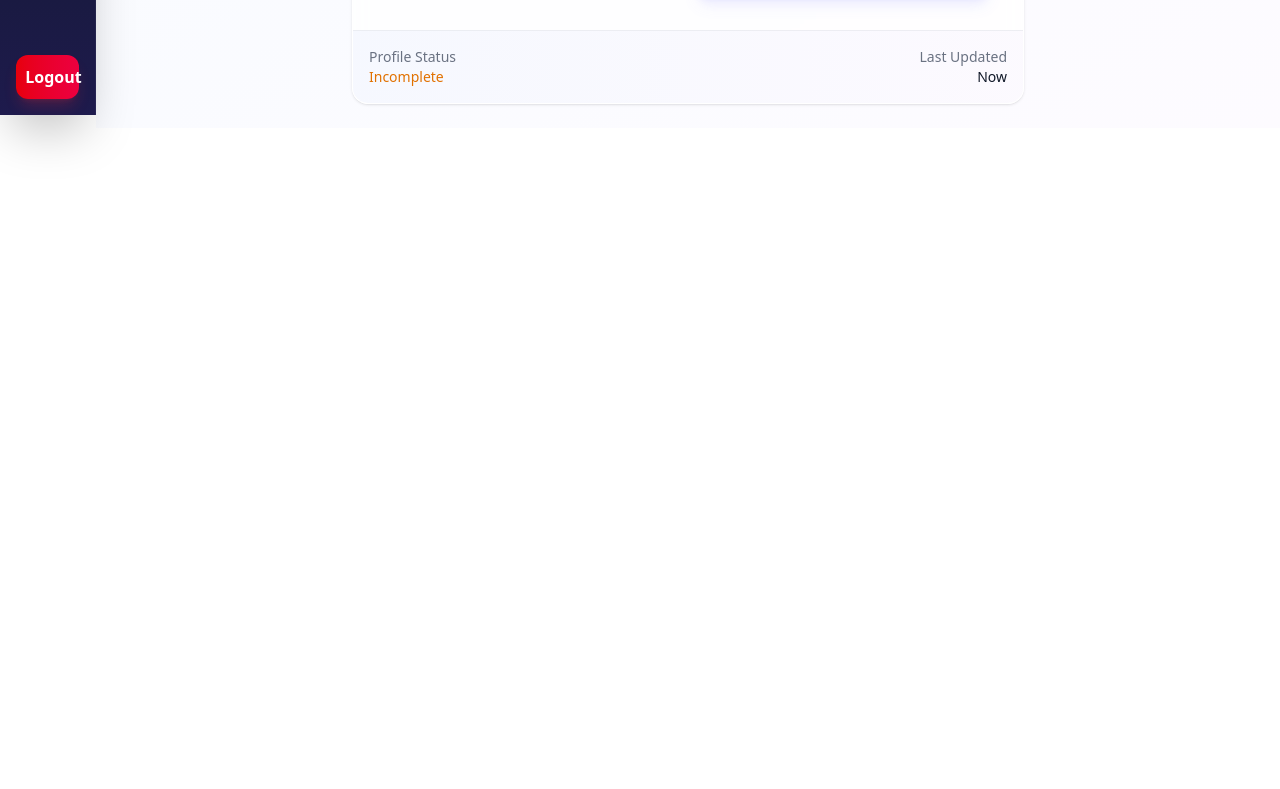
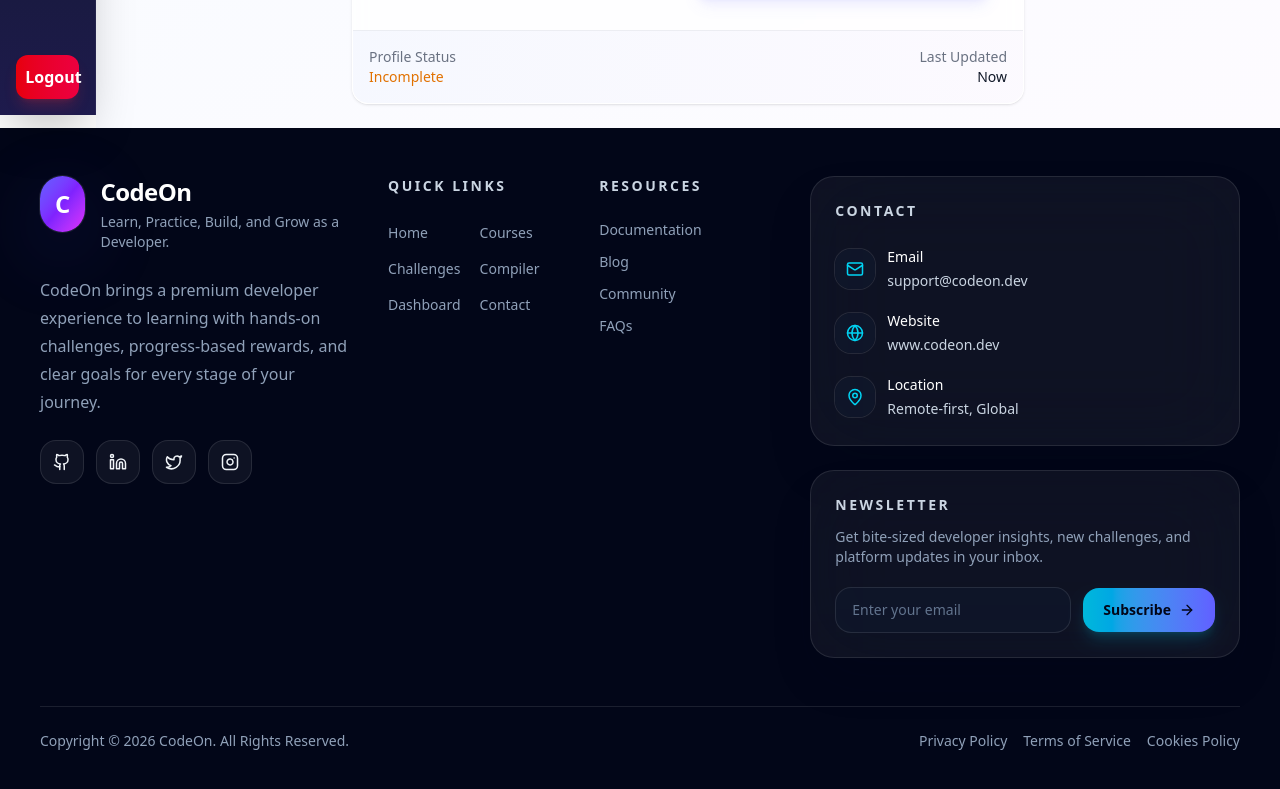
Before and after one commit to Mayur111-code/Infina-coding-platform, a React (Vite) app in the folder frontend/: page /settings in a window 1280 px wide. Shown: the part 685-1474 px from the top of the page. Before the commit the page ends 813 px from the top, so only its background shows below. Built offline with nearby package versions, Linux system fonts and the light colour scheme; sample sign-in values are in the browser's storage.

Commit message:
updated new version

```diff
--- a/frontend/index.html
+++ b/frontend/index.html
@@ -4,7 +4,7 @@
     <meta charset="UTF-8" />
     <link rel="icon" type="image/svg+xml" href="/infina.jpg" />
     <meta name="viewport" content="width=device-width, initial-scale=1.0" />
-    <title>Infina Code</title>
+    <title>CodeOn</title>
   </head>
   <body>
     <div id="root"></div>
--- a/frontend/src/App.jsx
+++ b/frontend/src/App.jsx
@@ -3,6 +3,7 @@ import { BrowserRouter as Router, Routes, Route, Navigate, useLocation } from "r
 import { Toaster } from "sonner";
 import { AnimatePresence } from "framer-motion";
 import Sidebar from "./Components/Sidebar";
+import Footer from "./Components/Footer";
 import Dashboard from "./Pages/Dashboard";
 import Register from "./Pages/Register";
 import SignIn from "./Pages/Signin";
@@ -37,6 +38,7 @@ function UserLayout() {
   return (
     <div className="flex min-h-screen">
       <Sidebar />
+      <div className="flex-1 flex flex-col min-h-screen">
         <main className="flex-1 min-h-screen pt-16 lg:pt-0 lg:ml-24 bg-gradient-to-br from-slate-50 via-indigo-50/30 to-purple-50/40 dark:from-gray-950 dark:via-indigo-950/20 dark:to-purple-950/20">
           <AnimatePresence mode="wait">
             <Routes location={location} key={location.pathname}>
@@ -49,6 +51,8 @@ function UserLayout() {
             </Routes>
           </AnimatePresence>
         </main>
+        <Footer />
+      </div>
     </div>
   );
 }
--- /dev/null
+++ b/frontend/src/Components/Footer.jsx
@@ -0,0 +1,186 @@
+import { useState } from "react";
+import { Link } from "react-router-dom";
+import { Github, Linkedin, Twitter, Instagram, Mail, Globe, MapPin, ArrowRight } from "lucide-react";
+import { toast } from "sonner";
+
+const quickLinks = [
+  { label: "Home", to: "/" },
+  { label: "Courses", to: "#courses" },
+  { label: "Challenges", to: "/challenges" },
+  { label: "Compiler", to: "#compiler" },
+  { label: "Dashboard", to: "/" },
+  { label: "Contact", to: "mailto:support@codeon.dev" },
+];
+
+const resources = [
+  { label: "Documentation", to: "#documentation" },
+  { label: "Blog", to: "#blog" },
+  { label: "Community", to: "#community" },
+  { label: "FAQs", to: "#faqs" },
+];
+
+const contactItems = [
+  { icon: Mail, label: "Email", value: "support@codeon.dev", href: "mailto:support@codeon.dev" },
+  { icon: Globe, label: "Website", value: "www.codeon.dev", href: "https://www.codeon.dev" },
+  { icon: MapPin, label: "Location", value: "Remote-first, Global" },
+];
+
+const socialLinks = [
+  { icon: Github, label: "GitHub", href: "https://github.com" },
+  { icon: Linkedin, label: "LinkedIn", href: "https://linkedin.com" },
+  { icon: Twitter, label: "Twitter", href: "https://twitter.com" },
+  { icon: Instagram, label: "Instagram", href: "https://instagram.com" },
+];
+
+export default function Footer() {
+  const [email, setEmail] = useState("");
+  const [submitted, setSubmitted] = useState(false);
+
+  const handleSubscribe = (event) => {
+    event.preventDefault();
+    if (!/^\S+@\S+\.\S+$/.test(email)) {
+      toast.error("Enter a valid email address.");
+      return;
+    }
+    setSubmitted(true);
+    setEmail("");
+    toast.success("You are subscribed to the CodeOn newsletter.");
+  };
+
+  return (
+    <footer className="bg-slate-950 text-slate-100">
+      <div className="mx-auto max-w-7xl px-6 py-12 sm:px-8 lg:px-10">
+        <div className="grid gap-10 xl:grid-cols-[1.8fr_1fr_1fr_1.4fr]">
+          <div className="space-y-6">
+            <div className="flex items-start gap-4">
+              <div className="flex h-14 w-14 items-center justify-center rounded-3xl bg-gradient-to-br from-indigo-500 via-violet-600 to-fuchsia-500 shadow-[0_20px_80px_rgba(79,70,229,0.22)] ring-1 ring-white/10">
+                <span className="text-2xl font-black tracking-tight text-white">C</span>
+              </div>
+              <div>
+                <p className="text-2xl font-semibold tracking-tight text-white">CodeOn</p>
+                <p className="mt-1 text-sm text-slate-400">Learn, Practice, Build, and Grow as a Developer.</p>
+              </div>
+            </div>
+            <p className="max-w-md text-slate-400 leading-7">
+              CodeOn brings a premium developer experience to learning with hands-on challenges, progress-based rewards, and clear goals for every stage of your journey.
+            </p>
+            <div className="flex flex-wrap items-center gap-3">
+              {socialLinks.map((item) => {
+                const Icon = item.icon;
+                return (
+                  <a
+                    key={item.label}
+                    href={item.href}
+                    target="_blank"
+                    rel="noreferrer"
+                    className="inline-flex h-11 w-11 items-center justify-center rounded-2xl border border-white/10 bg-white/5 text-slate-100 transition hover:-translate-y-0.5 hover:bg-white/10 focus:outline-none focus:ring-2 focus:ring-cyan-400/50"
+                    aria-label={item.label}
+                  >
+                    <Icon size={18} />
+                  </a>
+                );
+              })}
+            </div>
+          </div>
+
+          <div>
+            <h3 className="text-sm font-semibold uppercase tracking-[0.18em] text-slate-300">Quick Links</h3>
+            <div className="mt-6 grid gap-3 text-slate-400 sm:grid-cols-2">
+              {quickLinks.map((item) => (
+                <div key={item.label}>
+                  {item.to.startsWith("#") || item.to.startsWith("mailto") ? (
+                    <a
+                      href={item.to}
+                      className="text-sm hover:text-white transition"
+                    >
+                      {item.label}
+                    </a>
+                  ) : (
+                    <Link to={item.to} className="text-sm hover:text-white transition">
+                      {item.label}
+                    </Link>
+                  )}
+                </div>
+              ))}
+            </div>
+          </div>
+
+          <div>
+            <h3 className="text-sm font-semibold uppercase tracking-[0.18em] text-slate-300">Resources</h3>
+            <div className="mt-6 space-y-3 text-slate-400">
+              {resources.map((item) => (
+                <a
+                  key={item.label}
+                  href={item.to}
+                  className="block text-sm hover:text-white transition"
+                >
+                  {item.label}
+                </a>
+              ))}
+            </div>
+          </div>
+
+          <div className="space-y-6">
+            <div className="rounded-3xl border border-white/10 bg-white/5 p-6 shadow-2xl shadow-slate-950/30 backdrop-blur-2xl">
+              <h3 className="text-sm font-semibold uppercase tracking-[0.18em] text-slate-300">Contact</h3>
+              <div className="mt-6 space-y-4">
+                {contactItems.map((item) => {
+                  const Icon = item.icon;
+                  return (
+                    <a
+                      key={item.label}
+                      href={item.href || "#"}
+                      className="group flex items-start gap-3 text-sm transition hover:text-white"
+                    >
+                      <span className="mt-1 inline-flex h-10 w-10 items-center justify-center rounded-2xl bg-slate-900/80 text-cyan-400 ring-1 ring-white/10 transition group-hover:bg-cyan-500/15">
+                        <Icon size={18} />
+                      </span>
+                      <span className="max-w-[12rem] leading-6 text-slate-300">
+                        <span className="block font-medium text-white">{item.label}</span>
+                        {item.value}
+                      </span>
+                    </a>
+                  );
+                })}
+              </div>
+            </div>
+
+            <form onSubmit={handleSubscribe} className="rounded-3xl border border-white/10 bg-white/5 p-6 shadow-2xl shadow-slate-950/20 backdrop-blur-2xl">
+              <h3 className="text-sm font-semibold uppercase tracking-[0.18em] text-slate-300">Newsletter</h3>
+              <p className="mt-3 text-sm text-slate-400">
+                Get bite-sized developer insights, new challenges, and platform updates in your inbox.
+              </p>
+              <div className="mt-5 flex flex-col gap-3 sm:flex-row sm:items-center">
+                <label htmlFor="footer-email" className="sr-only">Email address</label>
+                <input
+                  id="footer-email"
+                  type="email"
+                  value={email}
+                  onChange={(event) => setEmail(event.target.value)}
+                  placeholder="Enter your email"
+                  className="min-w-0 flex-1 rounded-2xl border border-white/10 bg-slate-900/80 px-4 py-3 text-sm text-white placeholder:text-slate-500 outline-none ring-1 ring-transparent transition focus:border-cyan-400 focus:ring-2 focus:ring-cyan-500/20"
+                />
+                <button
+                  type="submit"
+                  className="inline-flex items-center justify-center rounded-2xl bg-gradient-to-r from-cyan-500 to-indigo-500 px-5 py-3 text-sm font-semibold text-slate-950 shadow-lg shadow-cyan-500/20 transition hover:-translate-y-0.5 hover:shadow-cyan-500/30 focus:outline-none focus:ring-2 focus:ring-cyan-400/50"
+                >
+                  Subscribe <ArrowRight size={16} className="ml-2" />
+                </button>
+              </div>
+              {submitted && <p className="mt-3 text-sm text-emerald-300">Thanks — you're now subscribed.</p>}
+            </form>
+          </div>
+        </div>
+
+        <div className="mt-12 border-t border-white/10 pt-6 text-slate-400 sm:flex sm:items-center sm:justify-between">
+          <p className="text-sm">Copyright © 2026 CodeOn. All Rights Reserved.</p>
+          <div className="mt-4 flex flex-wrap gap-4 text-sm sm:mt-0">
+            <a href="#privacy" className="hover:text-white transition">Privacy Policy</a>
+            <a href="#terms" className="hover:text-white transition">Terms of Service</a>
+            <a href="#cookies" className="hover:text-white transition">Cookies Policy</a>
+          </div>
+        </div>
+      </div>
+    </footer>
+  );
+}
--- a/frontend/src/Components/Sidebar.jsx
+++ b/frontend/src/Components/Sidebar.jsx
@@ -68,10 +68,10 @@ function Sidebar() {
       >
         <div className="flex items-center gap-3">
           <div className="bg-white/20 p-2 rounded-xl ring-1 ring-white/30">
-            <img src="/infina.jpg" alt="Infina Logo" className="w-6 h-6 object-contain" />
+            <img src="/infina.jpg" alt="CodeOn Logo" className="w-6 h-6 object-contain" />
           </div>
           <div>
-            <h1 className="text-lg font-bold text-white">InfiCode</h1>
+            <h1 className="text-lg font-bold text-white">CodeOn</h1>
             <p className="text-indigo-200 text-xs flex items-center gap-1">
               <Zap size={10} /> Learn • Earn • Grow
             </p>
@@ -120,14 +120,14 @@ function Sidebar() {
                 whileHover={{ rotate: 5, scale: 1.05 }}
                 className="bg-gradient-to-br from-indigo-500 to-purple-600 p-2 rounded-xl min-w-[44px] flex justify-center items-center shadow-lg shadow-indigo-500/25"
               >
-                <img src="/infina.jpg" alt="Infina Logo" className="w-8 h-8 object-contain" />
+                <img src="/infina.jpg" alt="CodeOn Logo" className="w-8 h-8 object-contain" />
               </motion.div>
               <div
                 className={`transition-all duration-300 overflow-hidden ${
                   showText ? "opacity-100 w-auto" : "opacity-0 w-0"
                 }`}
               >
-                <h1 className="text-xl font-bold text-white whitespace-nowrap">InfiCode</h1>
+                <h1 className="text-xl font-bold text-white whitespace-nowrap">CodeOn</h1>
                 <p className="text-gray-400 text-sm">Coding Platform</p>
               </div>
             </div>
--- a/frontend/src/Pages/Referrals.jsx
+++ b/frontend/src/Pages/Referrals.jsx
@@ -17,7 +17,7 @@ function Referrals() {
       : user.username?.slice(0, 8).toUpperCase()
     : "LOADING";
 
-  const referralLink = `https://infinacode.com/signup?ref=${referralCode}`;
+  const referralLink = `https://codeon.dev/signup?ref=${referralCode}`;
 
   useEffect(() => {
     const fetchUserData = async () => {
@@ -74,8 +74,8 @@ function Referrals() {
     if (navigator.share) {
       try {
         await navigator.share({
-          title: "Join me on Infina Code!",
-          text: "Learn coding and earn rewards with me on Infina Code!",
+          title: "Join me on CodeOn!",
+          text: "Learn coding and earn rewards with me on CodeOn!",
           url: referralLink,
         });
         toast.success("Referral shared successfully!");
--- a/frontend/src/Pages/Register.jsx
+++ b/frontend/src/Pages/Register.jsx
@@ -430,7 +430,7 @@ export default function RegistrationForm() {
             <div style={{ width: 40, height: 40, borderRadius: 10, background: "linear-gradient(135deg, #7c3aed, #4f46e5)", display: "flex", alignItems: "center", justifyContent: "center" }}>
               <Code2 size={20} color="#fff" />
             </div>
-            <span style={{ fontSize: "1.1rem", fontWeight: 700, color: "#fff", letterSpacing: "-0.02em" }}>Infina Coding</span>
+            <span style={{ fontSize: "1.1rem", fontWeight: 700, color: "#fff", letterSpacing: "-0.02em" }}>CodeOn</span>
           </motion.div>
 
           <motion.h1 initial={{ opacity: 0, y: 20 }} animate={{ opacity: 1, y: 0 }} transition={{ delay: 0.3 }}
@@ -490,7 +490,7 @@ export default function RegistrationForm() {
             <div style={{ width: 32, height: 32, borderRadius: 8, background: "linear-gradient(135deg, #7c3aed, #4f46e5)", display: "flex", alignItems: "center", justifyContent: "center" }}>
               <Code2 size={15} color="#fff" />
             </div>
-            <span style={{ fontSize: "1rem", fontWeight: 700, color: "#fff" }}>Infina Coding</span>
+            <span style={{ fontSize: "1rem", fontWeight: 700, color: "#fff" }}>CodeOn</span>
           </motion.div>
 
           <motion.div variants={itemVariants} style={{ marginBottom: "1.75rem" }}>
--- a/frontend/src/Pages/Signin.jsx
+++ b/frontend/src/Pages/Signin.jsx
@@ -340,7 +340,7 @@ export default function SigninForm() {
               <Code2 size={20} color="#fff" />
             </div>
             <span style={{ fontSize: "1.1rem", fontWeight: 700, color: "#fff", letterSpacing: "-0.02em" }}>
-              Infina Coding
+              CodeOn
             </span>
           </motion.div>
 
@@ -440,7 +440,7 @@ export default function SigninForm() {
             <div style={{ width: 34, height: 34, borderRadius: 8, background: "linear-gradient(135deg, #7c3aed, #4f46e5)", display: "flex", alignItems: "center", justifyContent: "center" }}>
               <Code2 size={16} color="#fff" />
             </div>
-            <span style={{ fontSize: "1rem", fontWeight: 700, color: "#fff" }}>Infina Coding</span>
+            <span style={{ fontSize: "1rem", fontWeight: 700, color: "#fff" }}>CodeOn</span>
           </motion.div>
 
           <motion.div variants={itemVariants} style={{ marginBottom: "2rem" }}>
```
Lines whose indentation alone changed are shown as unchanged.
